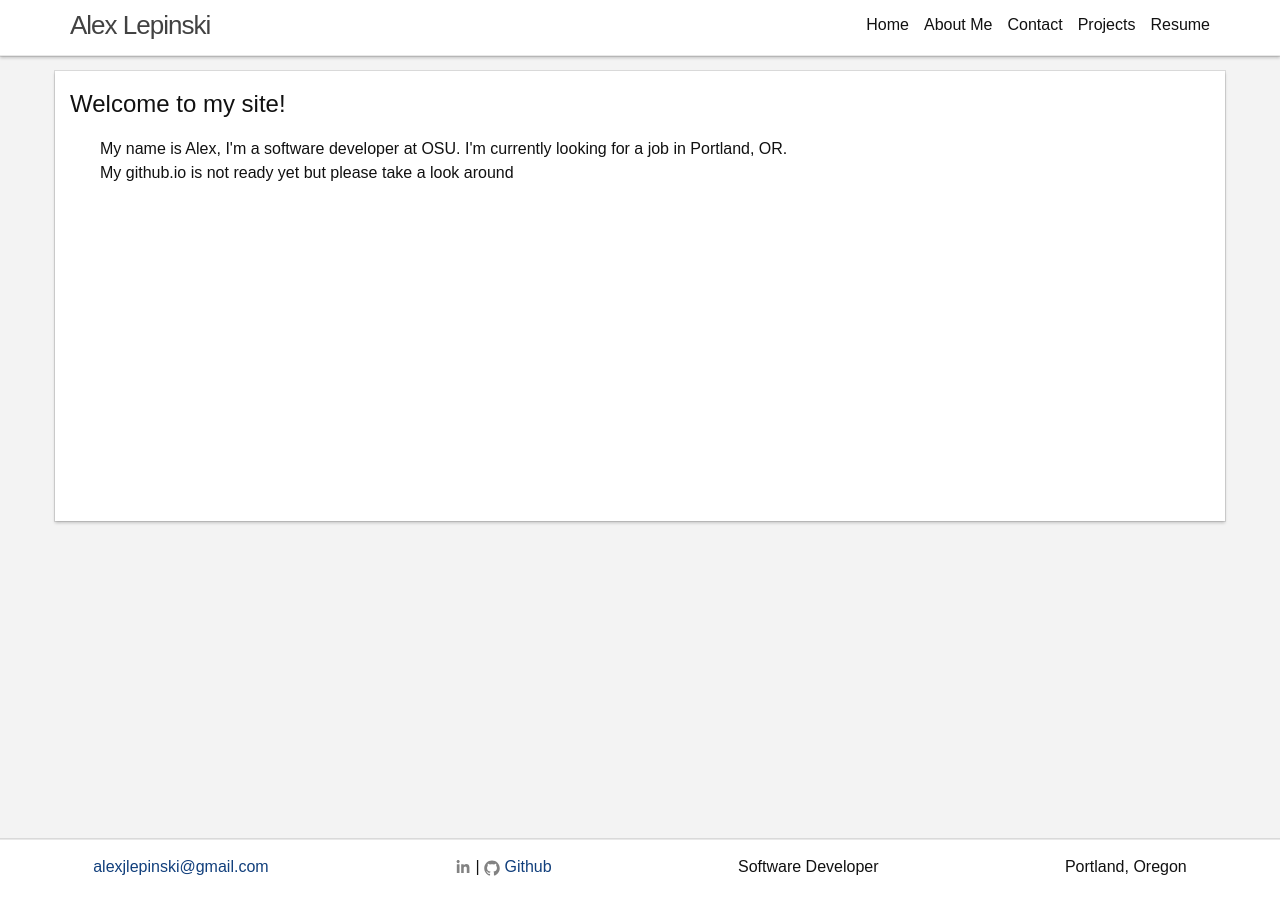
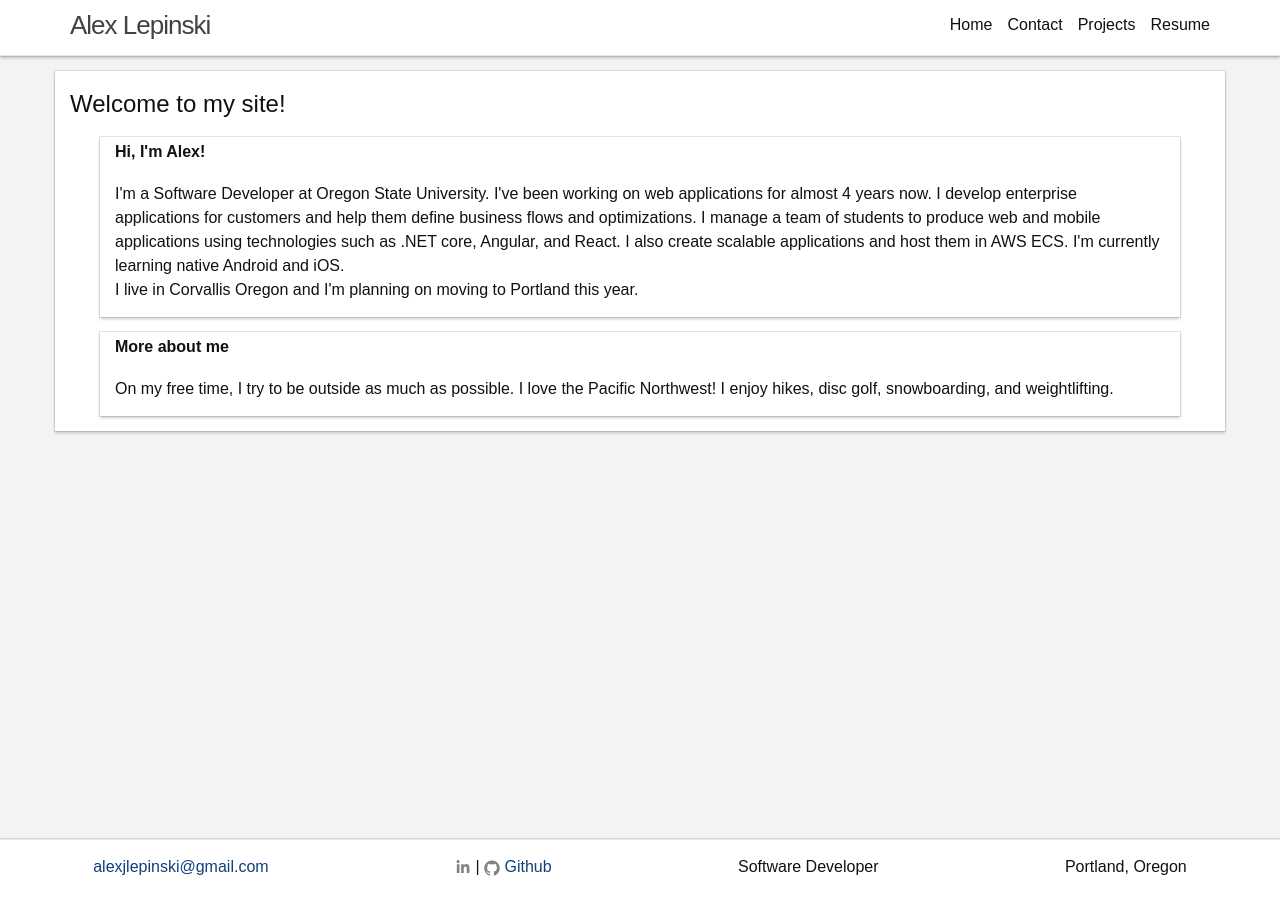
Before and after one commit to alexlepinski/alexlepinski.github.io, a Jekyll site: the page built from index.html, in a window 1280 px wide. Built offline with Jekyll 4.4.1, drawn with Linux system fonts in a browser that asks for light colours.

Commit message:
removed about me page

```diff
--- a/_sass/_custom.scss
+++ b/_sass/_custom.scss
@@ -66,9 +66,8 @@
 .contact {
     margin-left: $spacing-unit;
 }
-.home-page .section{
-    max-width: 600px;
-}
+
 .home-page > .container{
     margin-left: $spacing-unit;
+    margin-right: $spacing-unit;
 }
--- a/_sass/_layout.scss
+++ b/_sass/_layout.scss
@@ -161,13 +161,13 @@
     padding-top: $spacing-unit/2;
 }
 .page-container {
-    min-height: 450px;
+    min-height: 350px;
     background-color: white;
     box-shadow: $box-shadow;
     margin-bottom: $spacing-unit/2;
     margin-top: $spacing-unit/2;
     padding: 0 $spacing-unit/2;
     @include media-query($on-palm){
-       min-height: 300px;
+       min-height: 200px;
     }
 }
--- a/about.html
+++ b/about.html
@@ -1,4 +1,4 @@
----
+<!-----
 layout: page
 title: About Me
 permalink: /about/
@@ -37,4 +37,4 @@ header: About Me
             </div>
         </div>
     </div>
-</div>
+</div>-->
--- a/index.html
+++ b/index.html
@@ -6,7 +6,30 @@ header: Welcome to my site!
 
 <div class="home-page">
     <div class="container">
-        <p>My name is Alex, I'm a software developer at OSU. I'm currently looking for a job in Portland, OR.</p>
-        <p>My github.io is not ready yet but please take a look around </p>
-    <div>
+
+        <div class="section">
+            <div class="header"> Hi, I'm Alex!</div>
+            <div class="body">
+                <p>
+                    I'm a Software Developer at Oregon State University. I've been working on web applications for almost 4 years now.
+                    I develop enterprise applications for customers and help them define business flows and optimizations.
+                    I manage a team of students to produce web and mobile applications using technologies
+                    such as .NET core, Angular, and React. I also create scalable applications and host them in AWS ECS.
+                    I'm currently learning native Android and iOS.
+                </p>
+                <p>
+                    I live in Corvallis Oregon and I'm planning on moving to Portland this year.
+                </p>
+            </div>
+        </div>
+        <div class="section">
+            <div class="header">More about me</div>
+            <div class="body">
+                <p>
+                    On my free time, I try to be outside as much as possible. I love the Pacific Northwest! I enjoy
+                    hikes, disc golf, snowboarding, and weightlifting.
+                </p>
+            </div>
+        </div>
+    </div>
 </div>
```
